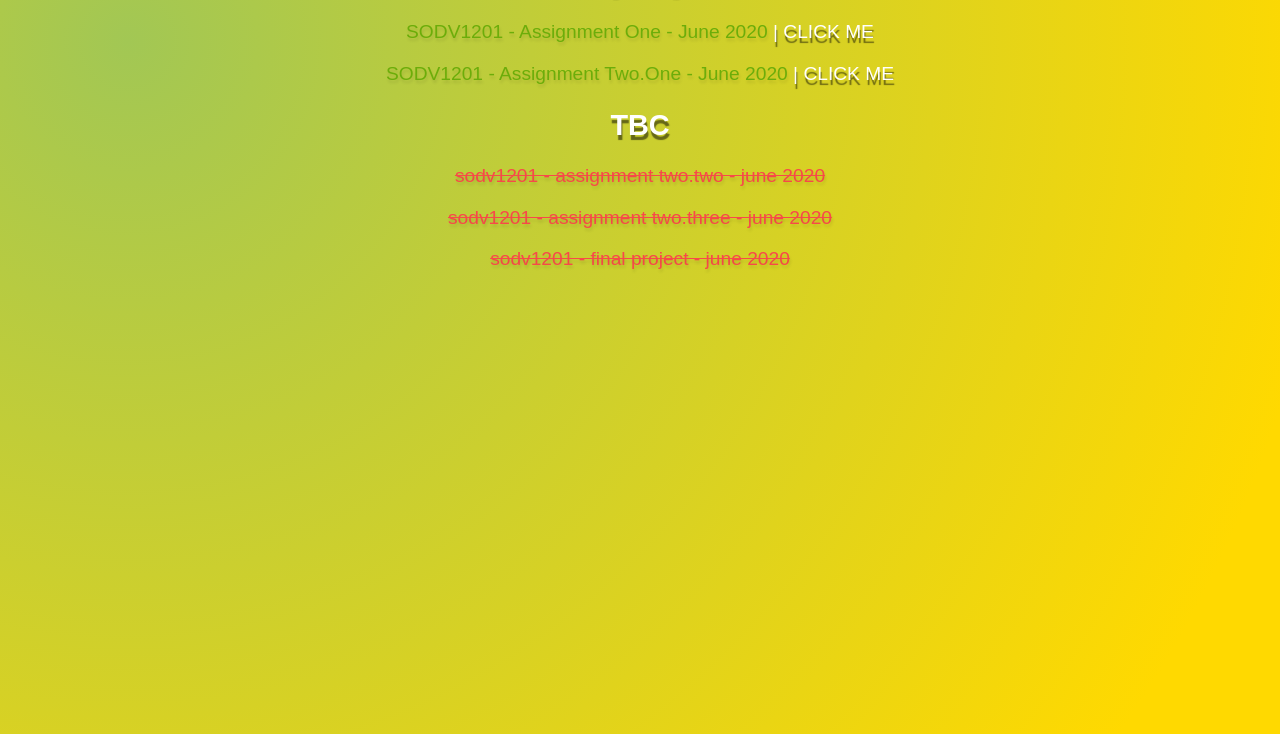
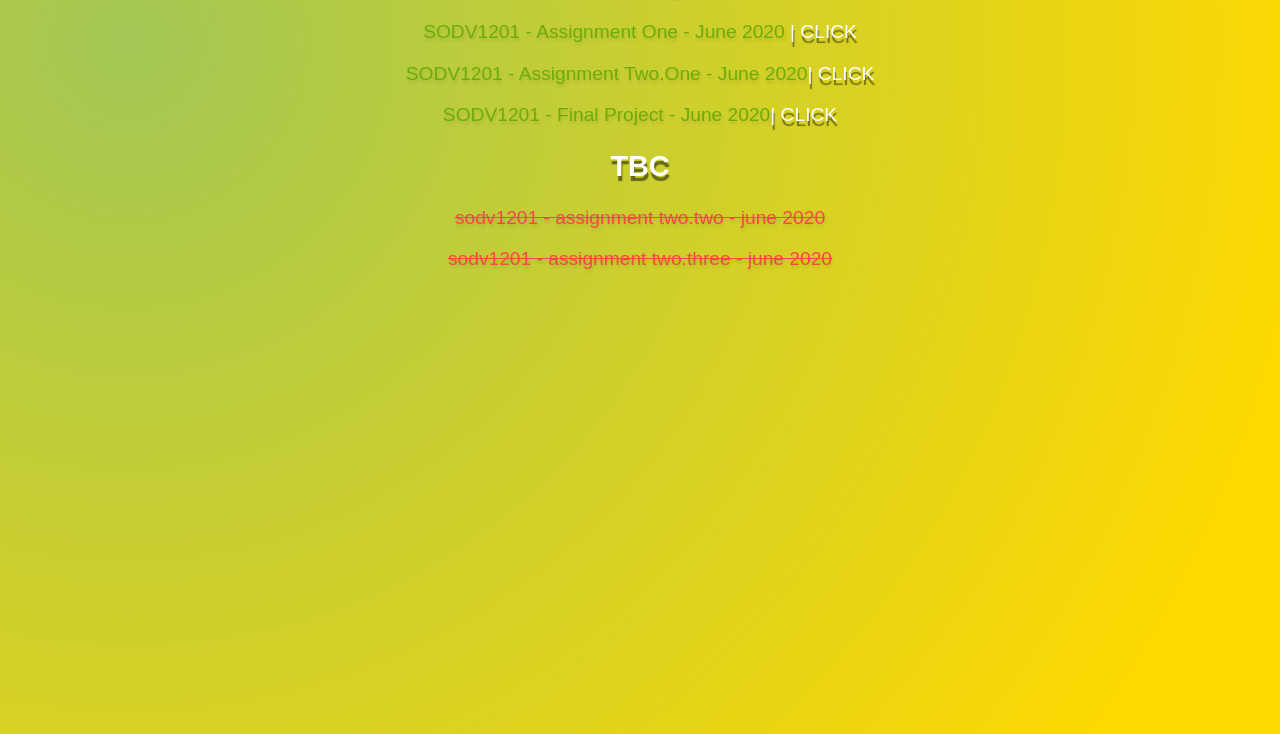
Before and after one commit to devjody/devjody.github.io, a plain HTML site: page index.html in a window 1280 px wide. Shown: the part 132-866 px from the top of the page. Drawn offline with Linux system fonts and the light colour scheme.

Commit message:
Updating with Project

```diff
--- a/index.html
+++ b/index.html
@@ -42,18 +42,37 @@
         class="comp"
         href="https://devjody.github.io/sodv1201_webprog_a1/index.html"
         >SODV1201 - Assignment One - June 2020</a
-      > | CLICK ME
+      >
+      | CLICK
     </p>
     <p>
-      <a class="comp" href="https://devjody.github.io/sodv1201_webprog_a2_1/">SODV1201 - Assignment Two.One - June 2020</a>
-     | CLICK ME</p>
-      <h2>TBC</h2>
+      <a class="comp" href="https://devjody.github.io/sodv1201_webprog_a2_1/"
+        >SODV1201 - Assignment Two.One - June 2020</a
+      >| CLICK
+    </p>
+
     <p>
-      <a class="strike" href="#">SODV1201 - Assignment Two.Two - June 2020</a>
+      <a
+        class="comp"
+        href="https://devjody.github.io/sodv1201_webprog_project_clock/"
+        >SODV1201 - Final Project - June 2020</a
+      >| CLICK
     </p>
+    <!-- Completed Above -->
+    <h2>TBC</h2>
+
+    <!-- =============== -->
     <p>
-      <a class="strike" href="#">SODV1201 - Assignment Two.Three - June 2020</a>
+      <a class="strike" href="             #"
+        >SODV1201 - Assignment Two.Two - June 2020</a
+      >
     </p>
-    <p><a class="strike" href="#">SODV1201 - Final Project - June 2020</a></p>
+    <!-- =============== -->
+    <p>
+      <a class="strike" href="           #"
+        >SODV1201 - Assignment Two.Three - June 2020</a
+      >
+    </p>
+    <!-- =============== -->
   </body>
 </html>
```
